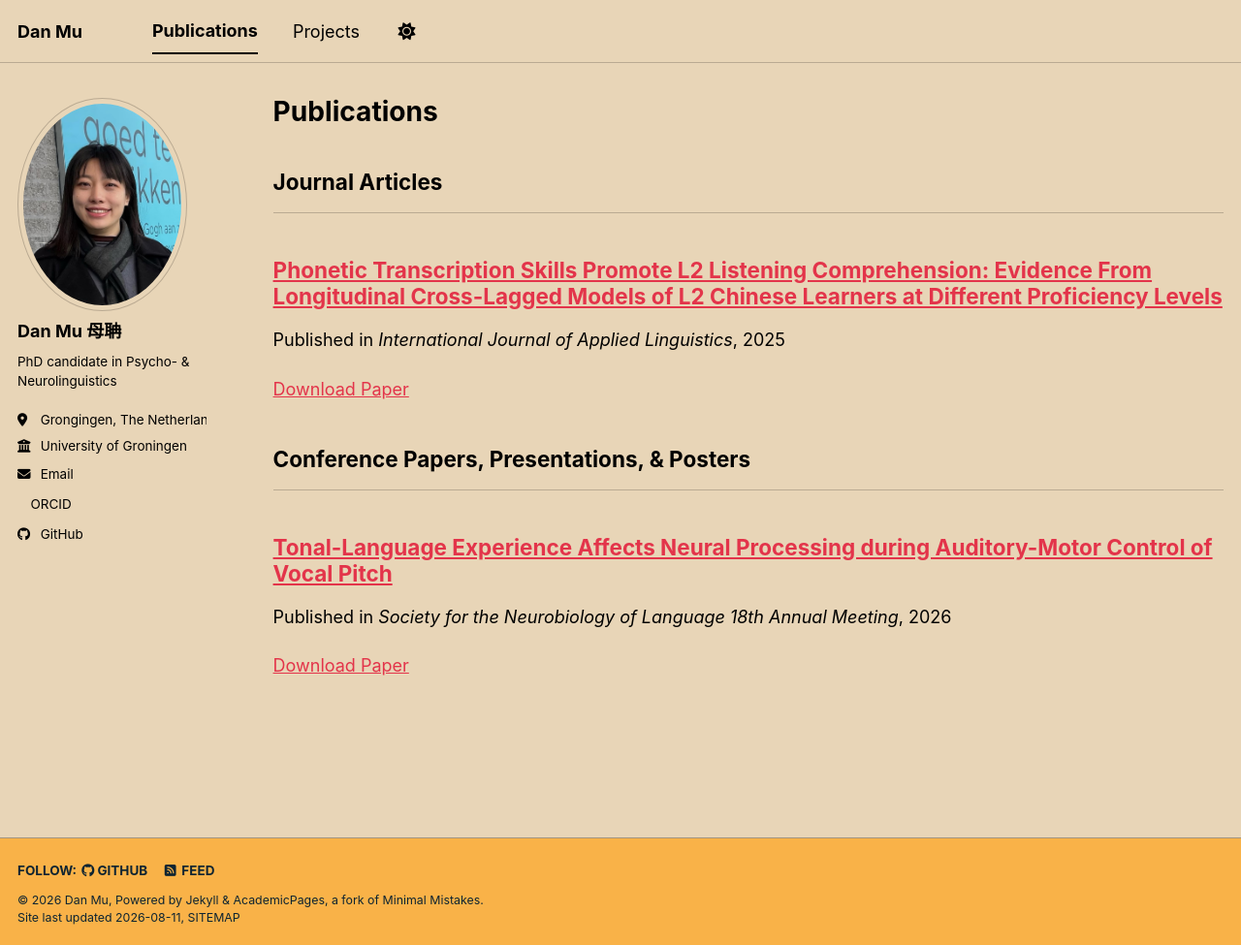
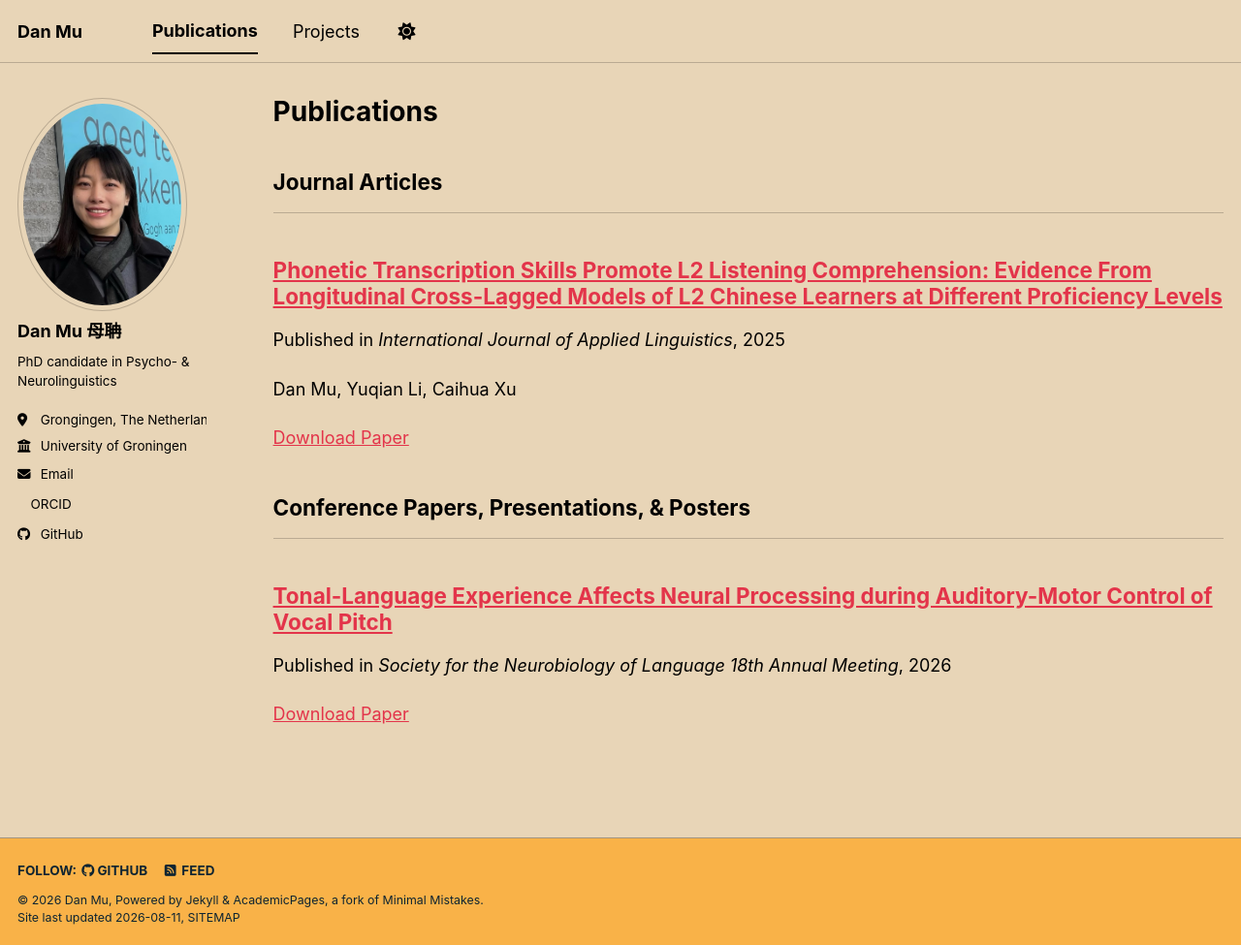
Before and after one commit to dm-danmu/dm-danmu.github.io, a Jekyll site: the page built from _pages/publications.html, in a window 1280 px wide and 975 px high. Shown: the whole window at 97% size. Built offline with Jekyll 4.4.1, drawn with Linux system fonts in a browser that asks for light colours; a style sheet for code colours, icons or effects is not loaded.

Commit message:
Update 2025paper.md

```diff
--- a/_publications/2025paper.md
+++ b/_publications/2025paper.md
@@ -3,7 +3,7 @@ title: "Phonetic Transcription Skills Promote L2 Listening Comprehension: Eviden
 collection: publications
 category: manuscripts
 permalink: /publication/2025paper
-excerpt: ''
+excerpt: 'Dan Mu, Yuqian Li, Caihua Xu'
 date: 2025-02-05
 venue: 'International Journal of Applied Linguistics'
 paperurl: 'https://dm-danmu.github.io/files/2025.pdf'
```
